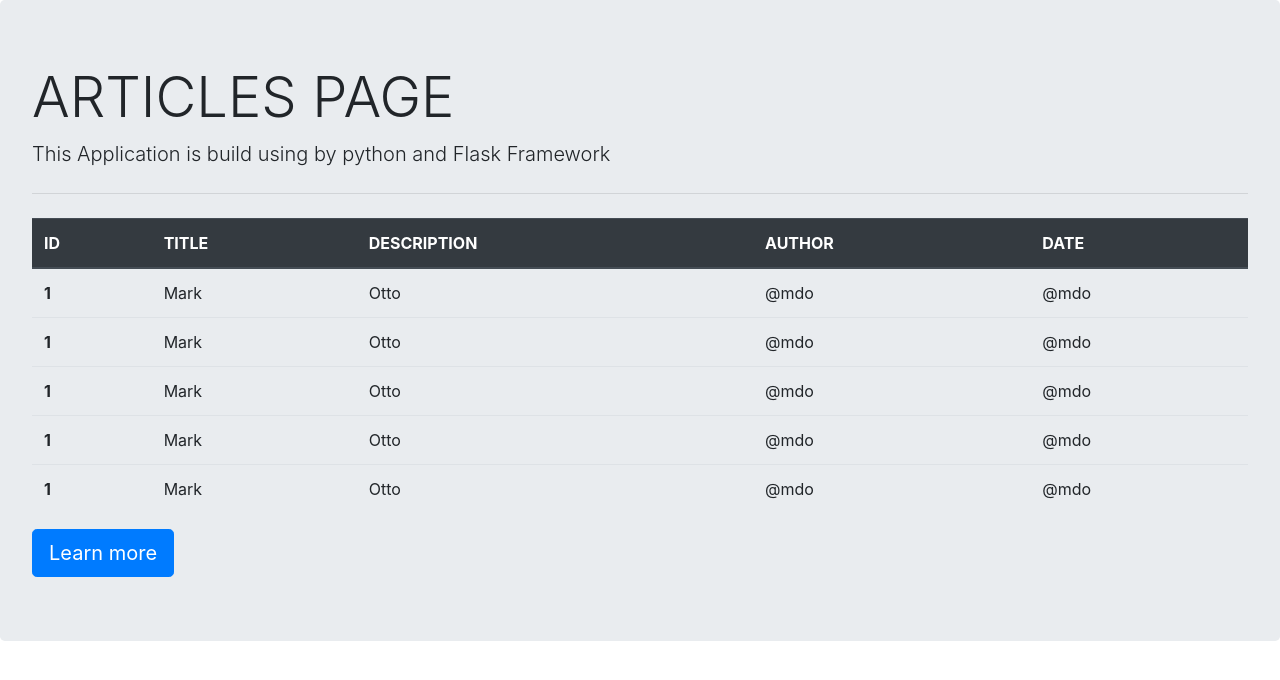
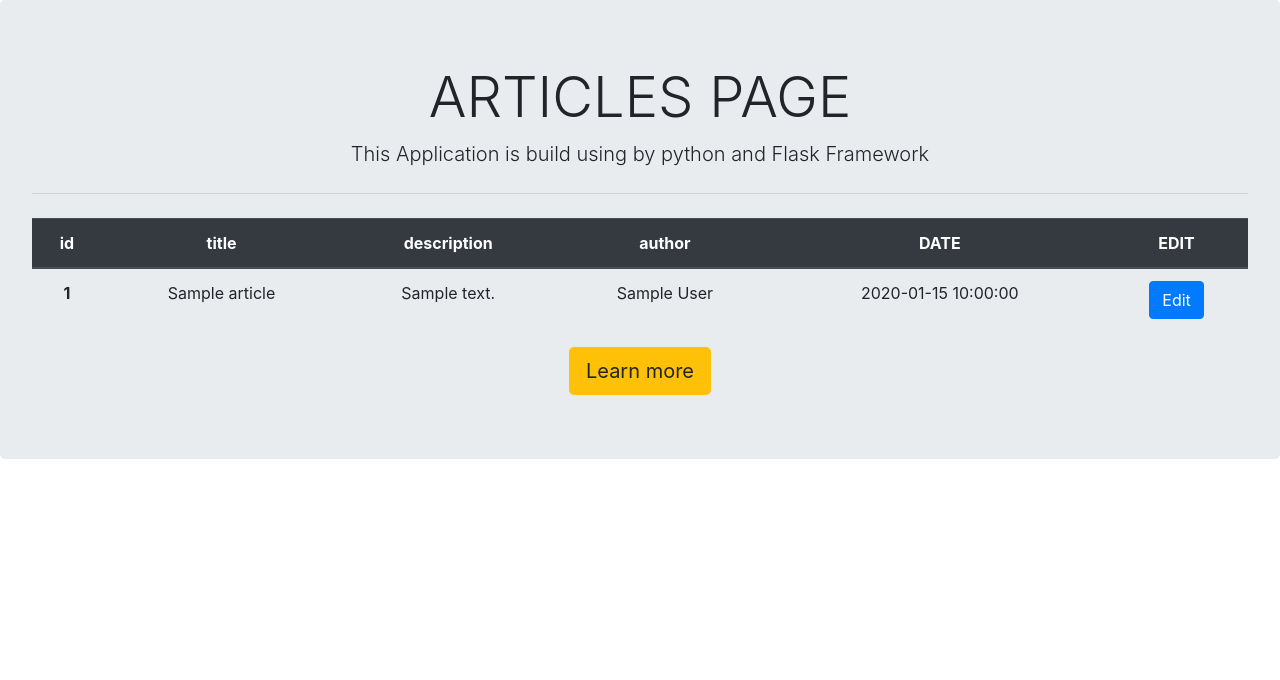
Before and after one commit to Gabriel91-kr/Flask_web, a Python web app: template templates/includes/articles.html in a window 1280 px wide. Shown: the part 56-736 px from the top of the page. Run offline with Jinja, Linux system fonts and the light colour scheme; the template is opened without the code that fills it: most values are stand-ins (such as "Sample title", 1, 10 or a date in 2020); some libraries are stand-ins or nearby versions.

Commit message:
Caution date

```diff
--- a/templates/includes/articles.html
+++ b/templates/includes/articles.html
@@ -1,33 +1,34 @@
-{% extends"layouts.html" %}
-
+{% extends "layouts.html" %}
 {% block body %}
-<div class="jumbotron">
+    <div class="jumbotron text-center">
     <h1 class="display-4">ARTICLES PAGE</h1>
     <p class="lead">This Application is build using by python and Flask Framework</p>
     <hr class="my-4">
     <table class="table">
         <thead class="thead-dark">
           <tr>
-            <th scope="col">ID</th>
-            <th scope="col">TITLE</th>
-            <th scope="col">DESCRIPTION</th>
-            <th scope="col">AUTHOR</th>
+            <th scope="col">id</th>
+            <th scope="col">title</th>
+            <th scope="col">description</th>
+            <th scope="col">author</th>
             <th scope="col">DATE</th>
+            <th scope="col">EDIT</th>
           </tr>
         </thead>
         <tbody>
-            {% for a in [1,2,3,4,5] %}
+            {% for article in articles %}
           <tr>
-            <th scope="row">1</th>
-            <td>Mark</td>
-            <td>Otto</td>
-            <td>@mdo</td>
-            <td>@mdo</td>
+            <th scope="row">{{ article['id'] }}</th>
+            <td>{{ article['title'] }}</td>
+            <td>{{ article['body'] }}</td>
+            <td>{{ article['author'] }}</td>
+            <td>{{ article['create_date'] }}</td>
+            <td><button type="button" class="btn btn-primary">Edit</button></td>
           </tr>
            {% endfor %}
         </tbody>
       </table>
 
-    <a class="btn btn-primary btn-lg" href="#" role="button">Learn more</a>
+    <a class="btn btn-warning btn-lg" href="#" role="button">Learn more</a>
   </div>
 {% endblock %}
```
